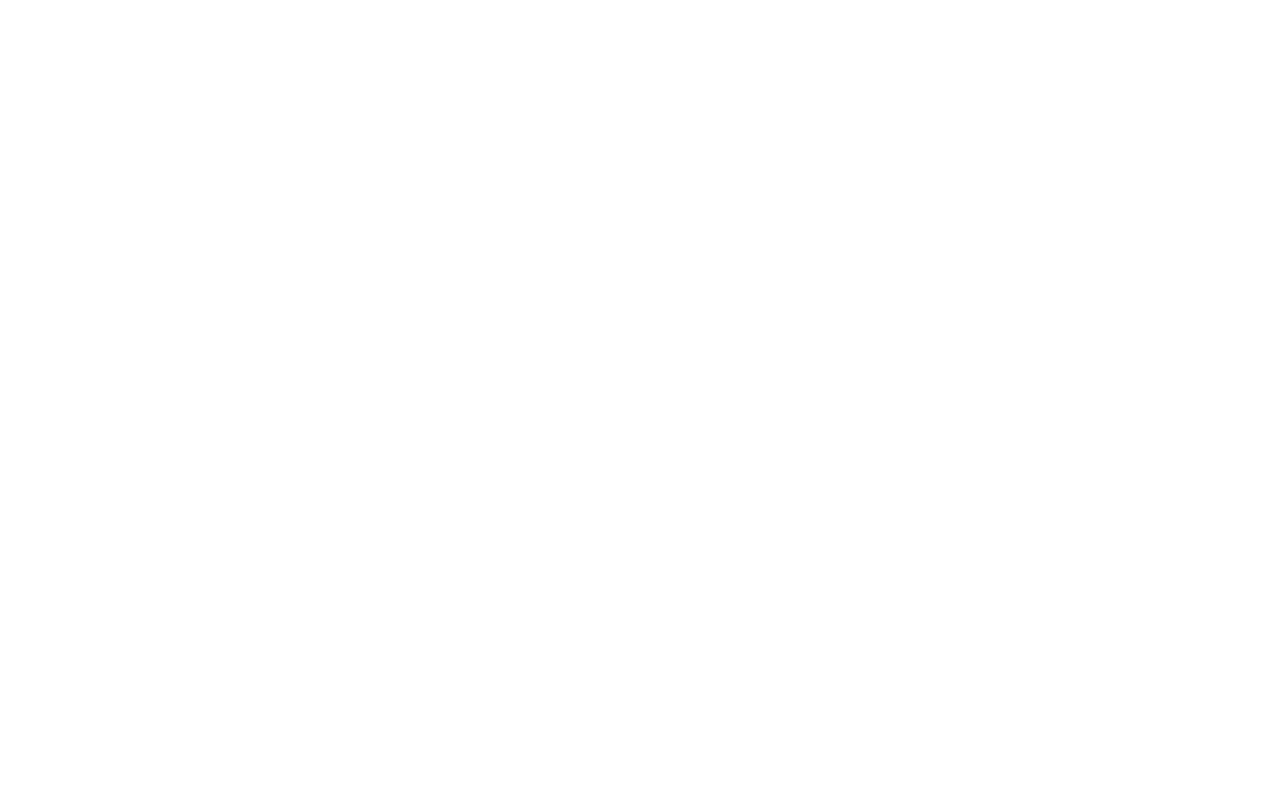
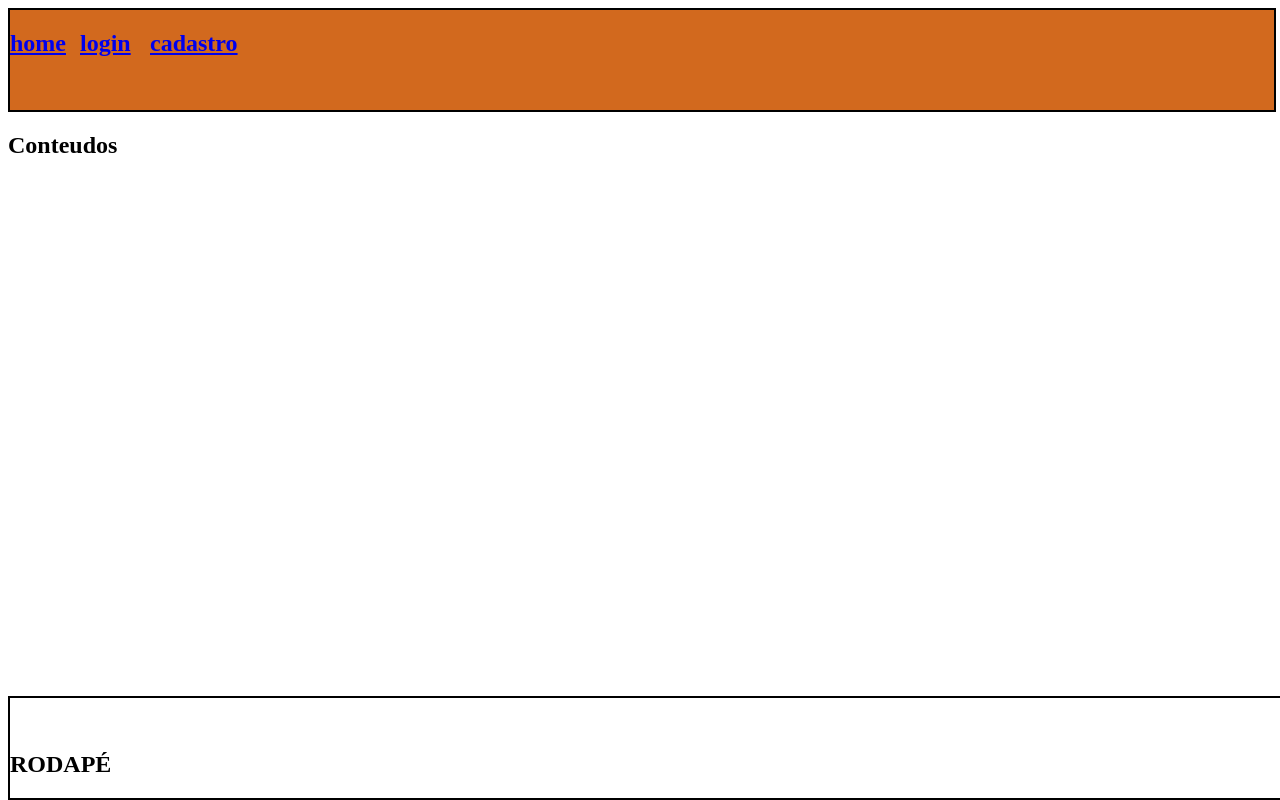
Before and after one commit to ErikGgois/PROJETOS, a React (Vite) app in the folder meu-projeto/: page / in a window 1280 px wide. Built offline with nearby package versions, Linux system fonts and the light colour scheme.

Commit message:
conteudos de aula

```diff
--- a/meu-projeto/src/App.tsx
+++ b/meu-projeto/src/App.tsx
@@ -1,10 +1,13 @@
 // import Componentes from './Componentes'
 import './estilo/estilo.css'
+import Cadastro from './pages/Cadastro'
 // import './FlexDirection'
 // import FlexDirection from './FlexDirection'
 // import Menu from './Menu'
 // import Rodape from './Rodape'
 import Home from './pages/home'
+import Login from './pages/Login'
+import NotFound from './pages/Notfound'
 import Sobre from './pages/sobre'
 import { Routes,Route } from 'react-router-dom'
 
@@ -12,8 +15,11 @@
 
   return (
     <Routes>
+      <Route path='*' element={<NotFound/>} />
       <Route path='/' element={<Home/>} />
       <Route path='/sobre' element={<Sobre/>} />
+      <Route path='/login' element={<Login/>} />
+      <Route path='/Cadastro' element={<Cadastro/>} />
     </Routes>
 
    /* <div>
--- /dev/null
+++ b/meu-projeto/src/Cabecalho.tsx
@@ -0,0 +1,17 @@
+import './estilo/estilo.css'
+import { Link } from 'react-router-dom'
+
+function Cabecalho() {
+    return (
+        <div className='Cabe1'>
+            <div className='Cabe2'>
+                <div className='HomeLink'><Link to='/'><h2> home </h2></Link> </div>
+                <div className='LoginLink'><Link to='/login'><h2> login </h2> </Link> </div>
+                <div className='CadastroLink'><Link to='/cadastro'> <h2> cadastro </h2></Link></div>
+            </div>
+        </div>
+
+    )
+}
+
+export default Cabecalho
--- a/meu-projeto/src/Rodape.tsx
+++ b/meu-projeto/src/Rodape.tsx
@@ -3,7 +3,7 @@
 function Rodape() {
     return(
     <div className='ContainerRodape'>
-        <div className='ContainerRodape1'>RODAPÉ</div>
+        <div className='ContainerRodape1'> <h2>RODAPÉ</h2> </div>
     </div>
 
     )
--- a/meu-projeto/src/estilo/estilo.css
+++ b/meu-projeto/src/estilo/estilo.css
@@ -196,13 +196,46 @@
 height: 100PX;
 width: 100%;
 border: 2px solid black;
+position: absolute;
+bottom: 0;
+display: flex;
 }
 
 .ContainerRodape1{
-    background-color: white;
+background-color: white;
 height: 100PX;
 width: 100%;
+
 display: flex;
-flex-direction: row;
+flex-direction: column;
 justify-content: flex-end;
 }
+
+.Cabe1{
+ flex-direction: column;
+ background-color: white;
+ justify-content: center;
+}
+
+.Cabe2{
+display: flex;
+height: 100px;
+width: 100%;
+background-color: chocolate;
+border: 2px solid black;
+}
+
+.HomeLink{
+    height: 50px;
+    width: 70px;
+}
+
+.LoginLink{
+    height: 50px;
+    width: 70px;
+}
+
+.CadastroLink{
+    height: 50px;
+    width: 70px;
+}
--- /dev/null
+++ b/meu-projeto/src/pages/Cadastro.tsx
@@ -0,0 +1,14 @@
+import Cabecalho from "../Cabecalho"
+import Rodape from "../Rodape"
+
+function Cadastro() {
+    return (
+        <div>
+            <Cabecalho />
+            Faça seu cadastro
+            <Rodape/>
+        </div>
+    )
+}
+
+export default Cadastro
--- a/meu-projeto/src/pages/Home.tsx
+++ b/meu-projeto/src/pages/Home.tsx
@@ -1,7 +1,16 @@
+import Rodape from "../Rodape"
+import Cabecalho from"../Cabecalho"
+import Menu from "../Menu"
+
+
 function Home() {
 
     return (
-        <div></div>
+        <div>
+            <Cabecalho/>
+           <h2> Conteudos </h2>
+            <Rodape/>
+        </div>
     )
 }
 
--- /dev/null
+++ b/meu-projeto/src/pages/Login.tsx
@@ -0,0 +1,14 @@
+import Cabecalho from "../Cabecalho"
+import Rodape from "../Rodape"
+
+function Login() {
+    return (
+        <div>
+            <Cabecalho />
+            Faça seu login
+            <Rodape />
+        </div>
+    )
+}
+
+export default Login
--- /dev/null
+++ b/meu-projeto/src/pages/Notfound.tsx
@@ -0,0 +1,7 @@
+function NotFound(){
+    return(
+        <div>Essa pagina não existe</div>
+    )
+}
+
+export default NotFound
--- a/meu-projeto/src/pages/Sobre.tsx
+++ b/meu-projeto/src/pages/Sobre.tsx
@@ -1,7 +1,7 @@
 function Sobre() {
 
     return (
-        <div></div>
+        <div> Sobre </div>
     )
 }
 
```
Also changed, not shown: meu-projeto/src/Menu.tsx (+13 -1 lines).
